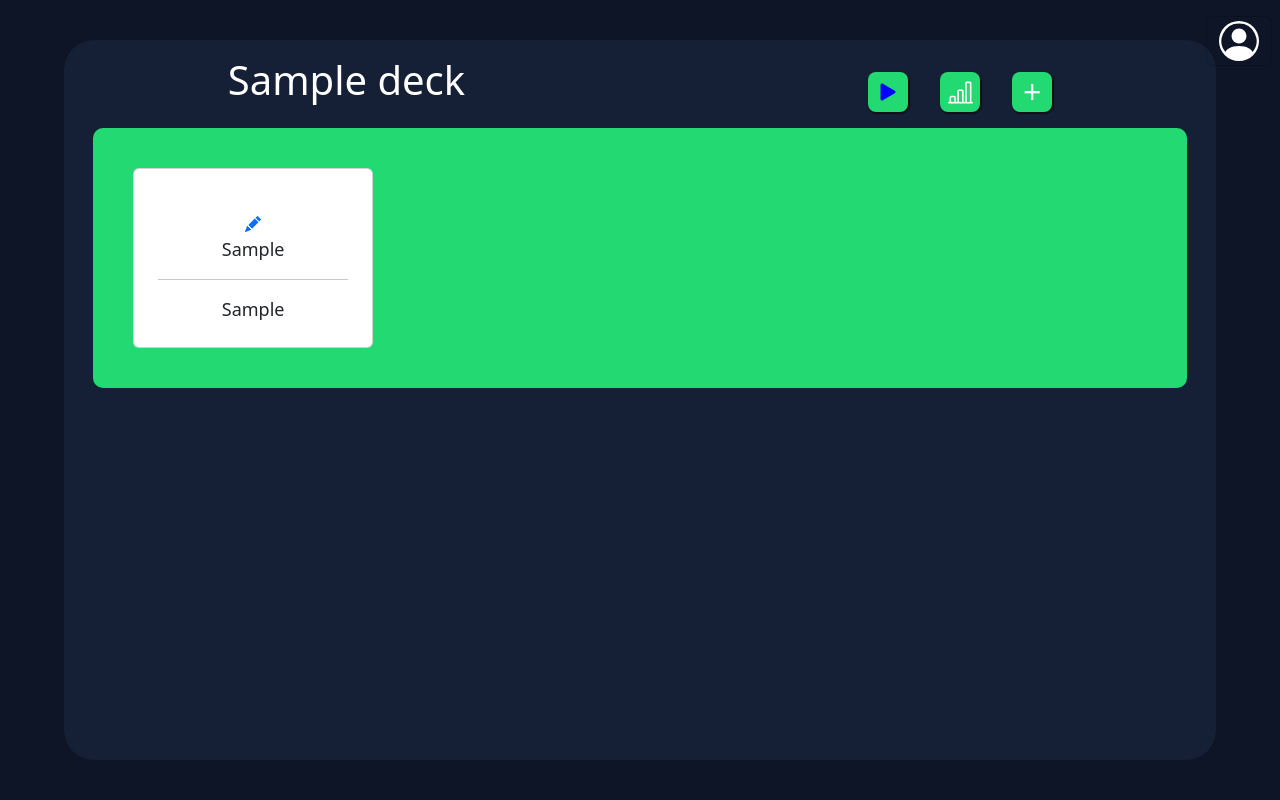
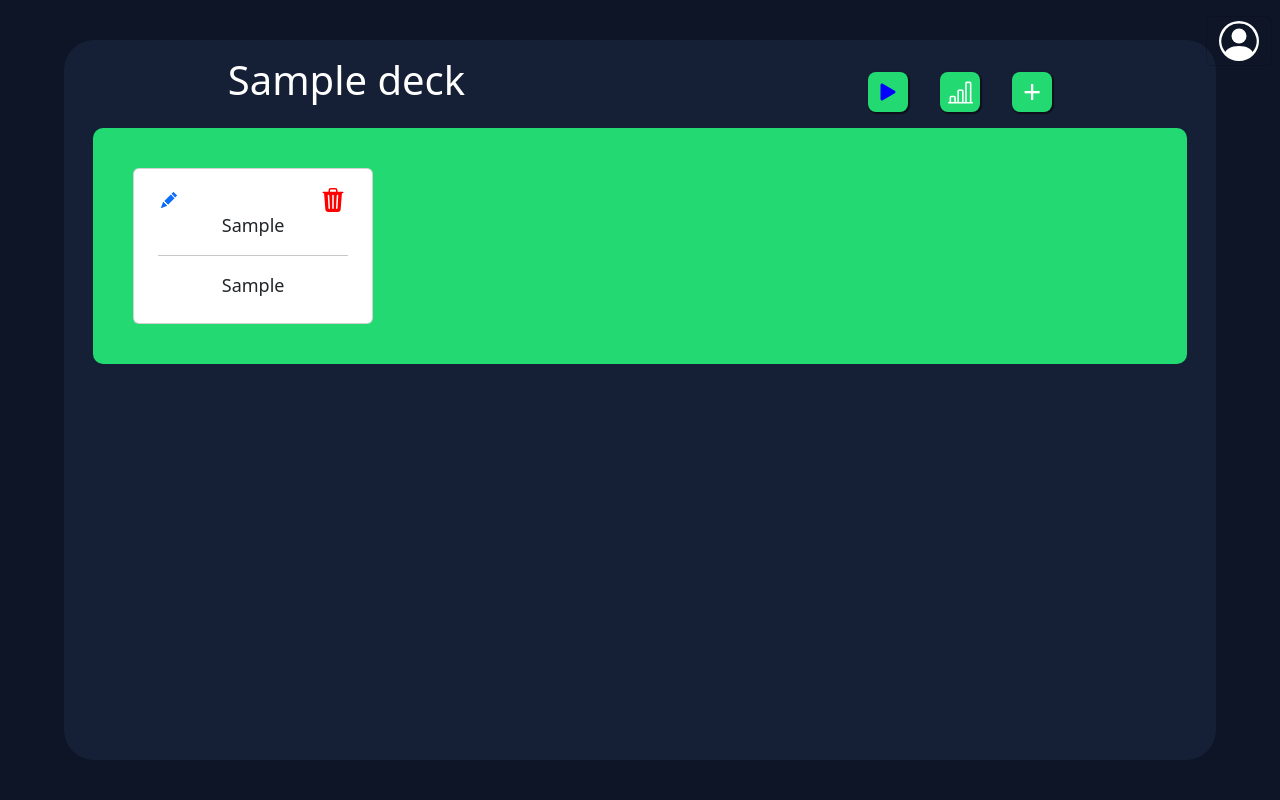
Before and after one commit to LuisFelipeKrause/FlashApp_WebMobile, a Django app: page /decks/infodeck/1/ in a window 1280 px wide. Run offline with Django 5.2, Linux system fonts and the light colour scheme; a user stored in the database is signed in; tables that the repository leaves empty hold one stand-in row (values such as "Sample post"); some libraries are stand-ins or nearby versions.

Commit message:
CRUD de Cards pronto (Criar, Visualizar, Deletar e Atualizar)

```diff
--- a/FlashApp/myApp/deck_app/static/deck_app/css/styles.css
+++ b/FlashApp/myApp/deck_app/static/deck_app/css/styles.css
@@ -178,7 +178,7 @@
 }
 .card {
     height: 10vh;
-    padding: 3vh;
+    padding: 0vh 3vh 3vh 3vh;
     font-size: large;
     color: white;
     display: flex;
@@ -215,6 +215,11 @@ hr{
     background-color: #aaa;
     color: white;
 }
+.icones-card {
+    display: flex;
+    justify-content: space-between;
+    gap: 18vh;
+}
 
 
 /*DELETAR-DECK*/
--- a/FlashApp/myApp/deck_app/urls.py
+++ b/FlashApp/myApp/deck_app/urls.py
@@ -1,5 +1,5 @@
 from django.urls import path
-from deck_app.views import ListarDecks, CriarDecks, EditarDecks, DeletarDecks, InfoDeck, CriarCards, EditarCards, APIListarDecks
+from deck_app.views import ListarDecks, CriarDecks, EditarDecks, DeletarDecks, InfoDeck, CriarCards, EditarCards, DeletarCard, APIListarDecks
 
 urlpatterns = [
     path('', ListarDecks.as_view(), name='decks'),
@@ -9,5 +9,6 @@ urlpatterns = [
     path('deletar/<int:pk>/', DeletarDecks.as_view(), name='deletar-deck'),
     path('infodeck/<int:pk>/', InfoDeck.as_view(), name='info-deck'),
     path('infodeck/<int:pk>/novocard/', CriarCards.as_view(), name='criar-card'),
-    path('infodeck/<int:pk>/<int:pk_card>/', EditarCards.as_view(), name='editar-card')
+    path('infodeck/<int:pk>/<int:pk_card>/', EditarCards.as_view(), name='editar-card'),
+    path('infodeck/<int:pk>/deletar/<int:pk_card>/', DeletarCard.as_view(), name='deletar-card')
 ]
--- a/FlashApp/myApp/deck_app/views.py
+++ b/FlashApp/myApp/deck_app/views.py
@@ -1,16 +1,16 @@
-from django.shortcuts import render, redirect
-from django.utils import timezone
-from django.views.generic import View, ListView, CreateView, UpdateView, DeleteView
+from django.shortcuts import render, redirect # type: ignore
+from django.utils import timezone # type: ignore
+from django.views.generic import View, ListView, CreateView, UpdateView, DeleteView # type: ignore
 from deck_app.models import Deck, Card
 from deck_app.forms import FormularioDeck, FormularioCard
-from django.contrib.auth.mixins import LoginRequiredMixin
-from django.urls import reverse_lazy, reverse
-from django.shortcuts import get_object_or_404
+from django.contrib.auth.mixins import LoginRequiredMixin # type: ignore
+from django.urls import reverse_lazy, reverse # type: ignore
+from django.shortcuts import get_object_or_404 # type: ignore
 from deck_app.serializers import SerializadorDeck
-from django.http import HttpResponseBadRequest, HttpResponse
-from rest_framework.generics import ListAPIView
-from rest_framework.authentication import TokenAuthentication
-from rest_framework import permissions
+from django.http import HttpResponseBadRequest, HttpResponse # type: ignore
+from rest_framework.generics import ListAPIView # type: ignore
+from rest_framework.authentication import TokenAuthentication # type: ignore
+from rest_framework import permissions # type: ignore
 
 
 # Create your views here.
@@ -120,6 +120,26 @@ class EditarCards(LoginRequiredMixin, UpdateView):
         return reverse('info-deck', kwargs={'pk': deck_pk})
 
 
+class DeletarCard(LoginRequiredMixin, DeleteView):
+    model = Card
+    template_name = 'deck_app/deletarCard.html'
+
+    def get_object(self, queryset=None):
+        pk_card = self.kwargs.get('pk_card')
+        return Card.objects.get(pk=pk_card)
+
+    def get_context_data(self, **kwargs):
+        context = super().get_context_data(**kwargs)
+        pk = self.kwargs.get('pk')
+        context['pk'] = pk
+        # Adicione outros contextos aqui, se necessário
+        return context
+
+    def get_success_url(self):
+        deck_pk = self.kwargs.get('pk')
+        return reverse('info-deck', kwargs={'pk': deck_pk})
+
+
 # CRUD API
 class APIListarDecks(ListAPIView):
     serializer_class = SerializadorDeck
--- a/FlashApp/myApp/templates/deck_app/infoDeck.html
+++ b/FlashApp/myApp/templates/deck_app/infoDeck.html
@@ -26,11 +26,18 @@
         <div class="cards">
             {% for card in cards %}
                 <div class="card">
-                    <a class="icone-deck" href="{{card.id}}/">
-                        <svg xmlns="http://www.w3.org/2000/svg" width="16" height="16" fill="currentColor" class="bi bi-pencil-fill" viewBox="0 0 16 16">
-                            <path d="M12.854.146a.5.5 0 0 0-.707 0L10.5 1.793 14.207 5.5l1.647-1.646a.5.5 0 0 0 0-.708zm.646 6.061L9.793 2.5 3.293 9H3.5a.5.5 0 0 1 .5.5v.5h.5a.5.5 0 0 1 .5.5v.5h.5a.5.5 0 0 1 .5.5v.5h.5a.5.5 0 0 1 .5.5v.207zm-7.468 7.468A.5.5 0 0 1 6 13.5V13h-.5a.5.5 0 0 1-.5-.5V12h-.5a.5.5 0 0 1-.5-.5V11h-.5a.5.5 0 0 1-.5-.5V10h-.5a.5.5 0 0 1-.175-.032l-.179.178a.5.5 0 0 0-.11.168l-2 5a.5.5 0 0 0 .65.65l5-2a.5.5 0 0 0 .168-.11z"/>
-                        </svg>
-                    </a>
+                    <div class="icones-card">
+                        <a class="" href="{{card.id}}/">
+                            <svg xmlns="http://www.w3.org/2000/svg" width="16" height="16" fill="currentColor" class="bi bi-pencil-fill" viewBox="0 0 16 16">
+                                <path d="M12.854.146a.5.5 0 0 0-.707 0L10.5 1.793 14.207 5.5l1.647-1.646a.5.5 0 0 0 0-.708zm.646 6.061L9.793 2.5 3.293 9H3.5a.5.5 0 0 1 .5.5v.5h.5a.5.5 0 0 1 .5.5v.5h.5a.5.5 0 0 1 .5.5v.5h.5a.5.5 0 0 1 .5.5v.207zm-7.468 7.468A.5.5 0 0 1 6 13.5V13h-.5a.5.5 0 0 1-.5-.5V12h-.5a.5.5 0 0 1-.5-.5V11h-.5a.5.5 0 0 1-.5-.5V10h-.5a.5.5 0 0 1-.175-.032l-.179.178a.5.5 0 0 0-.11.168l-2 5a.5.5 0 0 0 .65.65l5-2a.5.5 0 0 0 .168-.11z"/>
+                            </svg>
+                        </a>
+                        <a class="" href="deletar/{{card.id}}/">
+                            <svg xmlns="http://www.w3.org/2000/svg" width="24" height="24" fill="red" class="bi bi-trash3-fill" viewBox="0 0 16 16">
+                                <path d="M11 1.5v1h3.5a.5.5 0 0 1 0 1h-.538l-.853 10.66A2 2 0 0 1 11.115 16h-6.23a2 2 0 0 1-1.994-1.84L2.038 3.5H1.5a.5.5 0 0 1 0-1H5v-1A1.5 1.5 0 0 1 6.5 0h3A1.5 1.5 0 0 1 11 1.5m-5 0v1h4v-1a.5.5 0 0 0-.5-.5h-3a.5.5 0 0 0-.5.5M4.5 5.029l.5 8.5a.5.5 0 1 0 .998-.06l-.5-8.5a.5.5 0 1 0-.998.06m6.53-.528a.5.5 0 0 0-.528.47l-.5 8.5a.5.5 0 0 0 .998.058l.5-8.5a.5.5 0 0 0-.47-.528M8 4.5a.5.5 0 0 0-.5.5v8.5a.5.5 0 0 0 1 0V5a.5.5 0 0 0-.5-.5"/>
+                            </svg>
+                        </a>
+                    </div>
                     {{card.frente}}
                     <br><hr>
                     {{card.verso}}
```
Also changed, not shown: FlashApp/myApp/templates/deck_app/deletarCard.html (added, +19 -0 lines).
